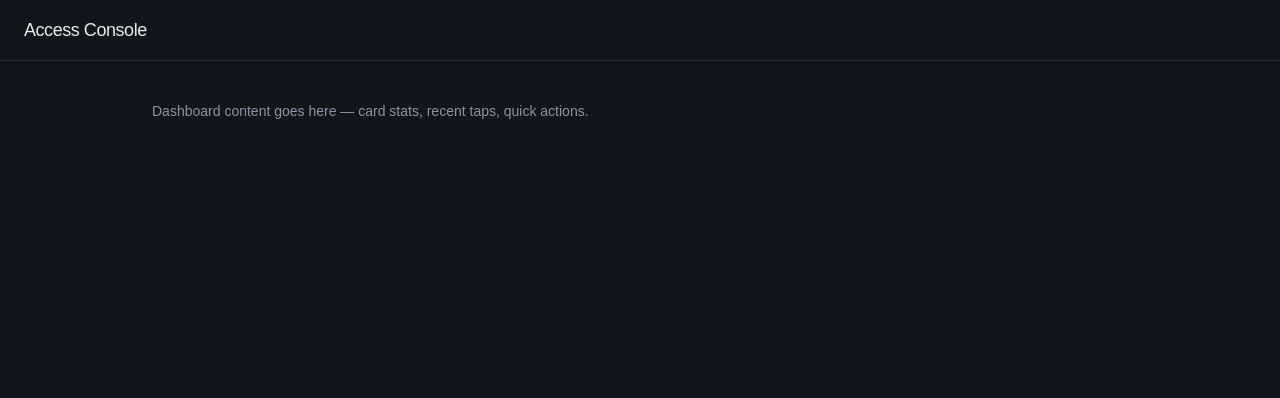
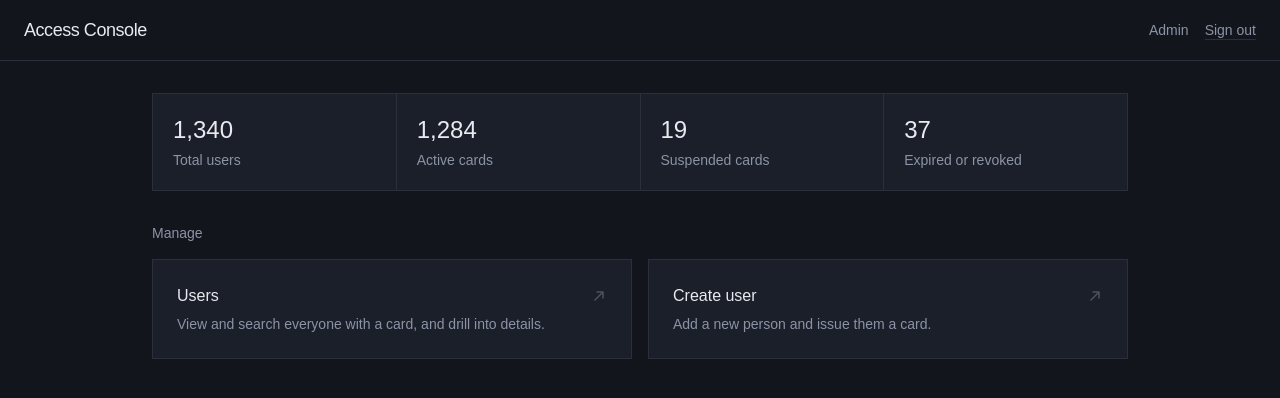
Before and after one commit to Kevuhn/attendance-frontend, a React (Vite) app in the folder attendance-frontend/: page / in a window 1280 px wide. Shown: the top 398 px of the page. Built offline with nearby package versions, Linux system fonts and the light colour scheme.

Commit message:
admin dashboard changes, UI layout, routes towards list of users page and creating new user

```diff
--- a/attendance-frontend/src/routes/AdminDashboardPage.tsx
+++ b/attendance-frontend/src/routes/AdminDashboardPage.tsx
@@ -1,24 +1,125 @@
-export default function DashboardPage() {
+import { Link } from "react-router-dom";
+import type { ReactNode } from "react";
+
+// Mock counts — replace with real queries against the Users/Cards tables later.
+const stats = [
+  { label: "Total users", value: "1,340" },
+  { label: "Active cards", value: "1,284" },
+  { label: "Suspended cards", value: "19" },
+  { label: "Expired or revoked", value: "37" },
+];
+
+const navItems: {
+  to: string;
+  title: string;
+  description: string;
+}[] = [
+  {
+    to: "/admin/users",
+    title: "Users",
+    description: "View and search everyone with a card, and drill into details.",
+  },
+  {
+    to: "/admin/users/new",
+    title: "Create user",
+    description: "Add a new person and issue them a card.",
+  },
+];
+
+export default function AdminDashboardPage() {
   return (
     <div
       className="min-h-screen bg-[#12151C] text-[#E8EAEF]"
       style={{ fontFamily: "'IBM Plex Sans', sans-serif" }}
     >
-      <header className="border-b border-[#2A2F3B] px-6 py-4">
+      <header className="flex items-center justify-between border-b border-[#2A2F3B] px-6 py-4">
         <h1
           className="text-lg font-medium tracking-tight"
           style={{ fontFamily: "'Space Grotesk', sans-serif" }}
         >
           Access Console
         </h1>
+        <div className="flex items-center gap-4 text-sm">
+          <span className="text-[#8B93A7]">Admin</span>
+          <button className="text-[#8B93A7] underline decoration-[#2A2F3B] underline-offset-4 hover:text-[#E8EAEF]">
+            Sign out
+          </button>
+        </div>
       </header>
 
-      <main className="mx-auto max-w-5xl px-6 py-10">
-        <p className="text-sm text-[#8B93A7]">
-          Dashboard content goes here — card stats, recent taps, quick
-          actions.
-        </p>
+      <main className="mx-auto max-w-5xl px-6 py-8">
+        {/* Stats row */}
+        <section className="mb-8 grid grid-cols-2 gap-px border border-[#2A2F3B] bg-[#2A2F3B] sm:grid-cols-4">
+          {stats.map((s) => (
+            <div key={s.label} className="bg-[#1B1F29] p-5">
+              <p
+                className="text-2xl font-medium"
+                style={{ fontFamily: "'Space Grotesk', sans-serif" }}
+              >
+                {s.value}
+              </p>
+              <p className="mt-1 text-sm text-[#8B93A7]">{s.label}</p>
+            </div>
+          ))}
+        </section>
+
+        {/* Navigation */}
+        <h2 className="mb-4 text-sm text-[#8B93A7]">Manage</h2>
+        <div className="grid gap-4 sm:grid-cols-2">
+          {navItems.map((item) => (
+            <NavCard key={item.to} {...item} />
+          ))}
+        </div>
       </main>
     </div>
   );
 }
+
+function NavCard({
+  to,
+  title,
+  description,
+}: {
+  to: string;
+  title: string;
+  description: string;
+}) {
+  return (
+    <Link
+      to={to}
+      className="group block border border-[#2A2F3B] bg-[#1B1F29] p-6 transition-colors hover:border-[#E8A33D] focus-visible:outline focus-visible:outline-2 focus-visible:outline-offset-2 focus-visible:outline-[#E8A33D]"
+    >
+      <div className="flex items-center justify-between">
+        <h3
+          className="font-medium"
+          style={{ fontFamily: "'Space Grotesk', sans-serif" }}
+        >
+          {title}
+        </h3>
+        <ArrowIcon />
+      </div>
+      <p className="mt-1.5 text-sm text-[#8B93A7]">{description}</p>
+    </Link>
+  );
+}
+
+function ArrowIcon(): ReactNode {
+  return (
+    <svg
+      width="16"
+      height="16"
+      viewBox="0 0 16 16"
+      fill="none"
+      aria-hidden="true"
+      className="text-[#4A5163] transition-colors group-hover:text-[#E8A33D]"
+    >
+      <path
+        d="M4 12L12 4M12 4H6M12 4V10"
+        stroke="currentColor"
+        strokeWidth="1.5"
+        strokeLinecap="round"
+        strokeLinejoin="round"
+      />
+    </svg>
+  );
+}
```
